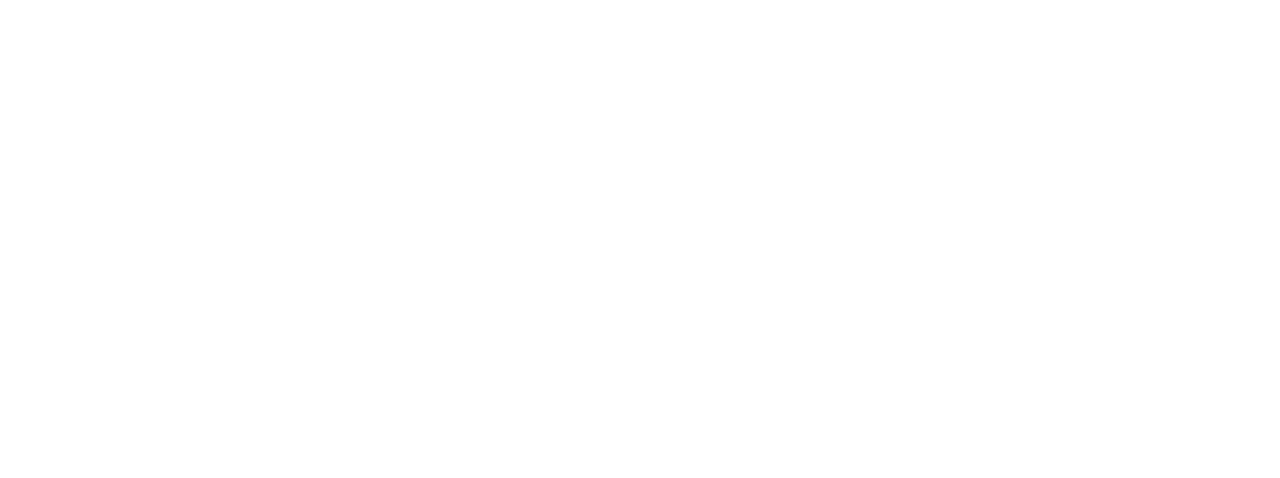
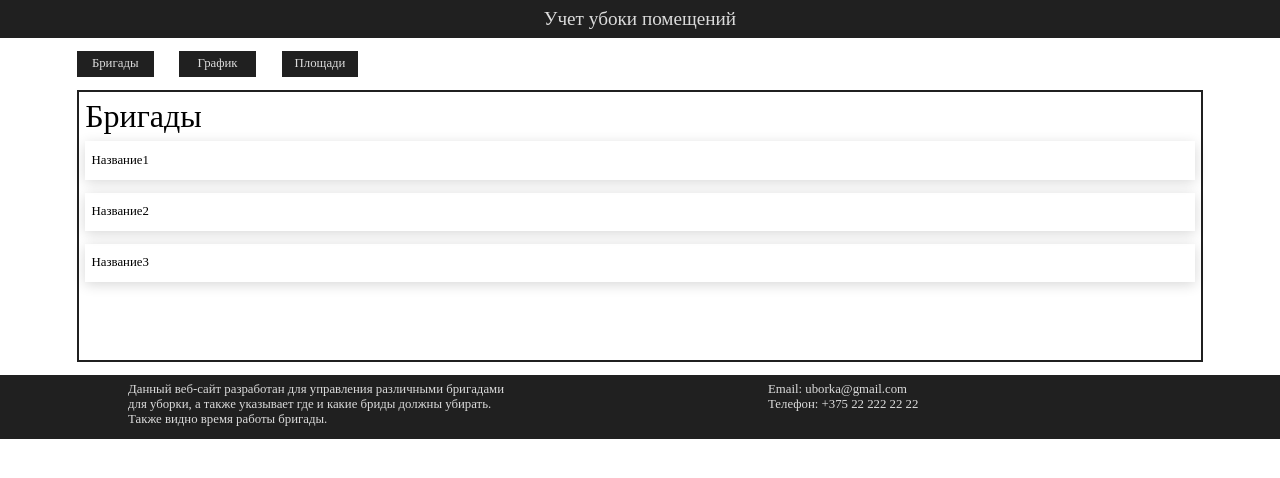
Before and after one commit to MaliyOna/SVCH_PristromskayaPIR211, a React (Create React App) app in the folder client/: page /brigades in a window 1280 px wide. Shown: the top 478 px of the page. Built offline with nearby package versions, Linux system fonts and the light colour scheme; the HTML template or start-up script is replaced by a standard one.

Commit message:
set up brigades page

```diff
--- a/client/src/pages/BrigadesPage/BrigadesPage.jsx
+++ b/client/src/pages/BrigadesPage/BrigadesPage.jsx
@@ -1,10 +1,35 @@
-import React from 'react';
+import React, { useEffect, useState } from 'react';
+import { PageHead } from '../../shared/components/PageHead/PageHead';
+import { Menu } from '../../shared/components/Menu/Menu';
+import { Content } from '../../shared/components/Content/Content';
+import { Footer } from '../../shared/components/Footer/Footer';
+import './BrigadesPage.scss';
+import jsonData from '../../shared/data/data.json';
+import { BrigadeBlock } from '../../shared/components/BrigadeBlock/BrigadeBlock';
 
 export function BrigadesPage() {
+  const [data, setData] = useState();
+
+  useEffect(() => {
+    loadData();
+  }, [])
+
+  async function loadData() {
+    setData(jsonData);
+  }
 
   return (
     <>
+      <PageHead/>
+      <Menu/>
+      <Content>
+        <div className='brigadesPage__title'>Бригады</div>
 
+        {data && data.map(element =>
+          <BrigadeBlock key={element.id} brigade={element.brigade}/>
+        )}
+      </Content>
+      <Footer/>
     </>
   );
 }
--- a/client/src/pages/BrigadesPage/BrigadesPage.scss
+++ b/client/src/pages/BrigadesPage/BrigadesPage.scss
@@ -0,0 +1,4 @@
+.brigadesPage__title {
+  font-size: 2.5vw;
+  margin-bottom: .5vw;
+}
--- /dev/null
+++ b/client/src/shared/components/BrigadeBlock/BrigadeBlock.jsx
@@ -0,0 +1,10 @@
+import React from 'react';
+import './BrigadeBlock.scss';
+
+export function BrigadeBlock(props) {
+  return (
+    <div className='brigadeBlock'>
+      <div className='brigadeBlock__brigade'>{props.brigade}</div>
+    </div>
+  );
+}
--- /dev/null
+++ b/client/src/shared/components/BrigadeBlock/BrigadeBlock.scss
@@ -0,0 +1,13 @@
+.brigadeBlock {
+  box-shadow: 0 .2vw 1vw 0 rgba(0,0,0,0.16);
+  height: 3vw;
+  margin-bottom: 1vw;
+  font-size: 1vw;
+  display: flex;
+}
+
+.brigadeBlock__brigade {
+  margin-top: auto;
+  margin-bottom: auto;
+  margin-left: .5vw;
+}
```
